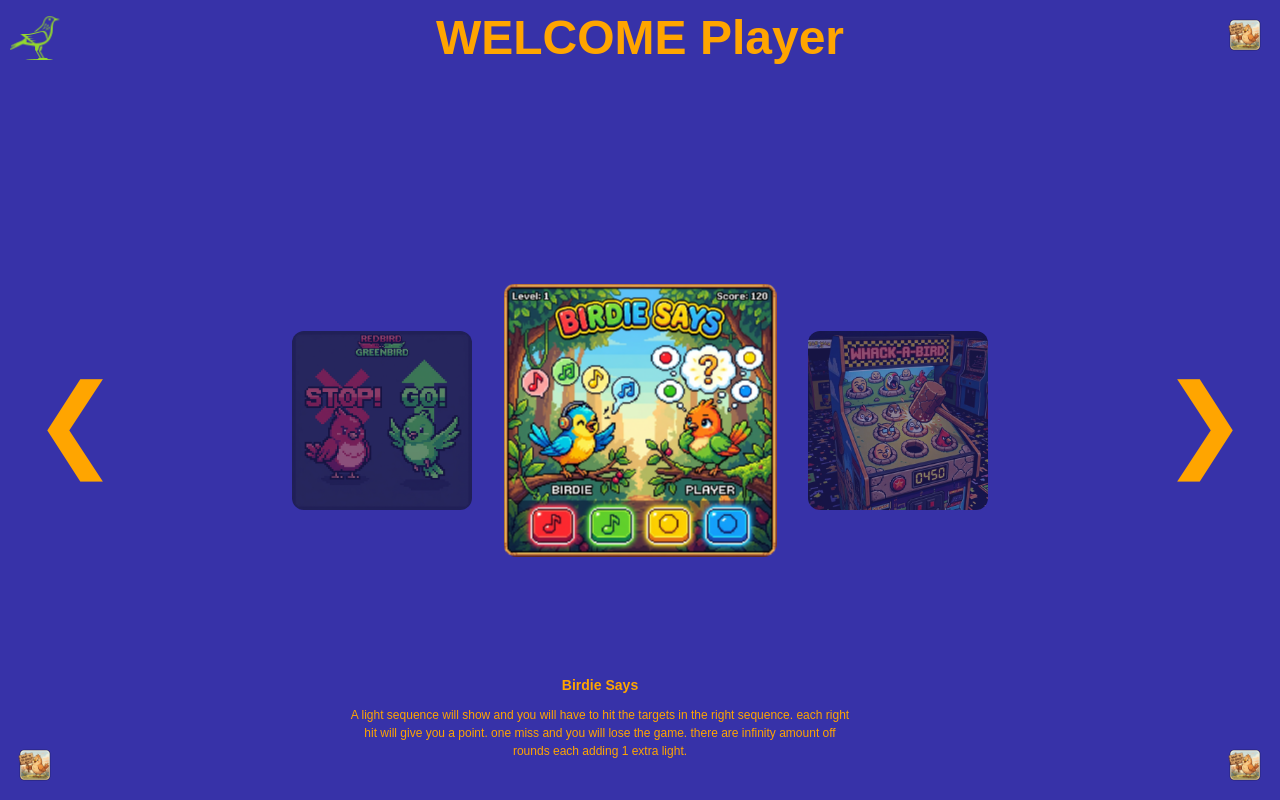
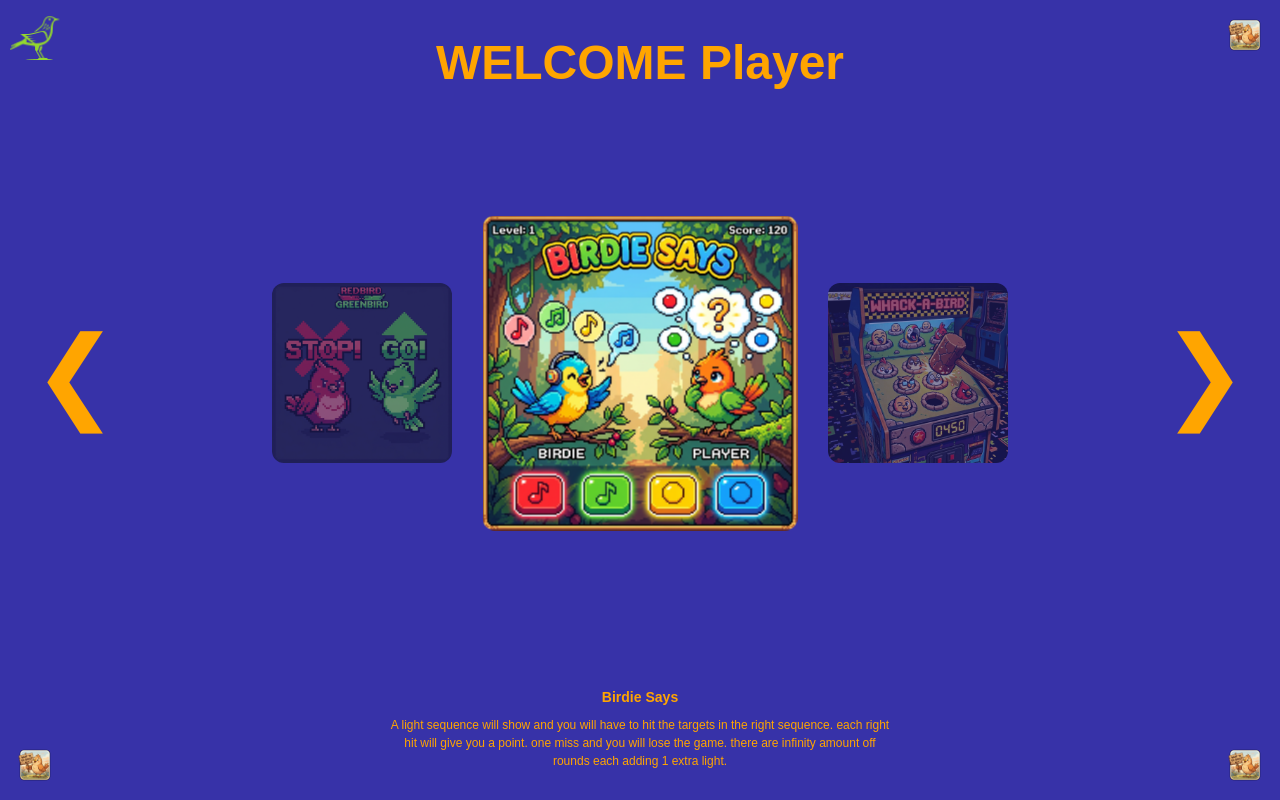
Before and after one commit to NadjaBrandenstein/IoTExamGameConsole, a React (Vite) app in the folder client/: page /menu in a window 1280 px wide. Built offline with nearby package versions, Linux system fonts and the light colour scheme; what statele-sse would draw is missing.

Commit message:
icon maybe works now ?????

```diff
--- a/client/src/CSS/MenuPage.css
+++ b/client/src/CSS/MenuPage.css
@@ -1,3 +1,17 @@
+/* =========================
+   GLOBAL VARIABLES
+========================= */
+
+:root {
+
+    /* title spacing from top */
+    --title-offset: 35px;
+
+    /* image scaling */
+    --center-image-size: 32vw;
+    --side-image-size: 22vw;
+}
+
 /* =========================
    TITLE
 ========================= */
@@ -5,7 +19,7 @@
 .title-menu {
     position: absolute;
 
-    top: 20px;
+    top: var(--title-offset);
 
     left: 50%;
 
@@ -25,17 +39,41 @@
 }
 
 /* =========================
+   PAGE CONTENT
+========================= */
+
+.page-content {
+    flex: 1;
+
+    display: flex;
+    flex-direction: column;
+
+    justify-content: center;
+    align-items: center;
+
+    width: 100%;
+
+    gap: clamp(20px, 3vh, 40px);
+
+    padding-top: 80px;
+
+    text-align: center;
+}
+
+/* =========================
    CAROUSEL WRAPPER
 ========================= */
 
 .carousel {
     display: flex;
+
     align-items: center;
     justify-content: center;
 
     gap: clamp(5px, 2vw, 20px);
 
     width: 100%;
+
     padding: 20px;
 }
 
@@ -45,6 +83,7 @@
 
 .carousel-track {
     display: flex;
+
     align-items: center;
     justify-content: center;
 
@@ -58,9 +97,11 @@
 ========================= */
 
 .carousel-center img {
-    width: clamp(120px, 22vw, 300px);
-    height: clamp(120px, 22vw, 300px);
 
+    /* responsive scaling */
+    width: clamp(220px, var(--center-image-size), 380px);
+
+    aspect-ratio: 1 / 1;
 
     object-fit: cover;
 
@@ -78,8 +119,10 @@
 ========================= */
 
 .carousel-side img {
-    width: clamp(100px, 18vw, 240px);
-    height: clamp(100px, 18vw, 240px);
+
+    width: clamp(120px, var(--side-image-size), 240px);
+
+    aspect-ratio: 1 / 1;
 
     object-fit: cover;
 
@@ -91,6 +134,7 @@
 }
 
 /* optional side image styling */
+
 .carousel-side.left img,
 .carousel-side.right img {
     filter: brightness(0.8);
@@ -102,6 +146,7 @@
 
 .menu-arrow {
     background: transparent;
+
     border: none;
 
     color: orange;
@@ -120,18 +165,23 @@
 }
 
 /* hover glow */
+
 .menu-arrow:hover {
     text-shadow: 0 0 10px orange;
+
     transform: scale(1.1);
 }
 
 /* click effect */
+
 .menu-arrow:active {
     transform: scale(0.95);
 }
 
 /* floating animation */
+
 @keyframes floatArrow {
+
     0% {
         transform: translateY(0px);
     }
@@ -159,6 +209,7 @@
 
 .clickable-card:hover {
     transform: scale(1.08);
+
     filter: brightness(1.1);
 }
 
@@ -179,7 +230,9 @@
 
     text-align: center;
 
-    margin-bottom: 10px;
+    display: flex;
+    justify-content: center;
+    align-items: center;
 }
 
 /* =========================
@@ -191,6 +244,7 @@
 
     display: flex;
     flex-direction: column;
+
     align-items: center;
 
     max-width: 100%;
@@ -209,34 +263,14 @@
 }
 
 /* =========================
-   PAGE CONTENT
-========================= */
-
-.page-content {
-    flex: 1;
-
-    display: flex;
-    flex-direction: column;
-
-    justify-content: center;
-    align-items: center;
-
-    width: 100%;
-
-    gap: clamp(20px, 3vh, 40px);
-
-    padding-top: 80px;
-}
-
-/* =========================
    BIRDS
 ========================= */
 
 .bird {
     position: absolute;
 
-    width: clamp(60px, 10vw, 150px);
-    height: clamp(60px, 10vw, 150px);
+    width: min(160px, 16vh);
+    height: min(160px, 16vh);
 
     object-fit: contain;
 
@@ -246,6 +280,7 @@
 }
 
 /* corners */
+
 .top-left {
     top: 10px;
     left: 10px;
@@ -296,7 +331,7 @@ img {
 }
 
 /* =========================
-   MOBILE RESPONSIVE
+   TABLET
 ========================= */
 
 @media (max-width: 768px) {
@@ -310,30 +345,33 @@ img {
     }
 
     .rules-box {
-        bottom: 20px;
         width: 90%;
     }
 
     .rules-content {
         font-size: 14px;
     }
+
+    :root {
+        --center-image-size: 40vw;
+        --side-image-size: 26vw;
+    }
 }
 
 /* =========================
-   EXTRA SMALL DEVICES
+   MOBILE
 ========================= */
 
 @media (max-width: 600px) {
 
     /* hide side images */
+
     .carousel-side {
         display: none;
     }
 
-    /* make center image larger */
     .carousel-center img {
         width: 70vw;
-        height: 70vw;
     }
 
     .carousel {
@@ -341,34 +379,41 @@ img {
     }
 
     .title-menu {
-        font-size: clamp(28px, 10vw, 48px);
+        font-size: clamp(24px, 8vw, 42px);
     }
 
     .bird {
         width: 60px;
         height: 60px;
     }
+
+    .page-content {
+        padding-top: 60px;
+    }
 }
+
+/* =========================
+   SHORT HEIGHT SCREENS
+========================= */
 
 @media (max-height: 800px) {
 
     .title-menu {
         font-size: clamp(24px, 4vw, 48px);
-        top: 10px;
     }
 
     .carousel-center img {
-        width: clamp(140px, 22vw, 260px);
-        height: clamp(140px, 22vw, 260px);
+        width: clamp(180px, 26vw, 300px);
     }
 
     .carousel-side img {
-        width: clamp(80px, 14vw, 180px);
-        height: clamp(80px, 14vw, 180px);
+        width: clamp(90px, 16vw, 180px);
     }
 
     .rules-content {
         font-size: 12px;
+
+        line-height: 1.2;
     }
 
     .bird {
@@ -377,7 +422,8 @@ img {
     }
 
     .page-content {
-        margin-top: 80px;
+        padding-top: 50px;
+
         gap: 10px;
     }
 }
```
